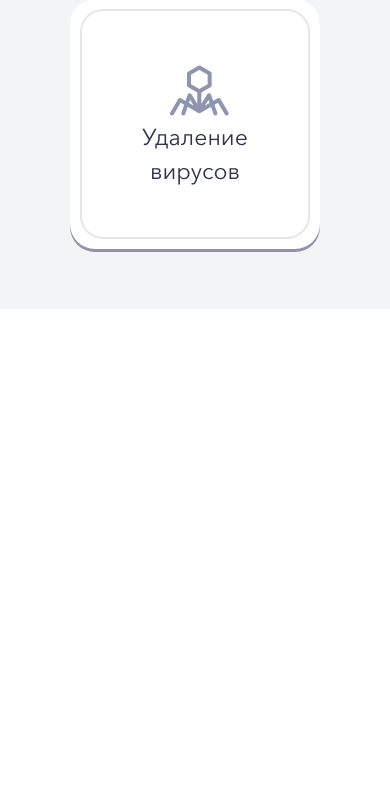
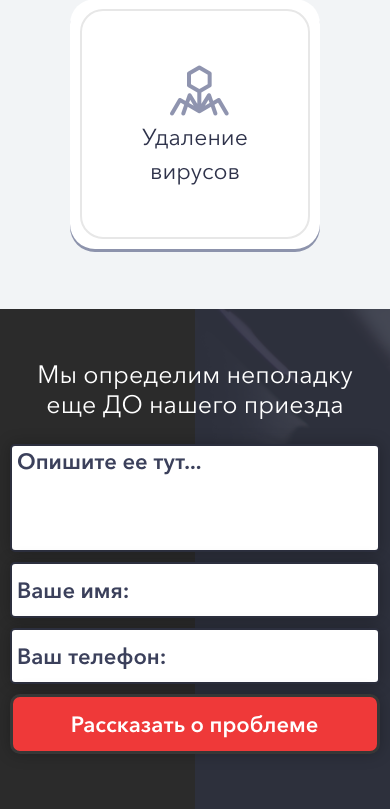
Before and after one commit to Iliya3132/pc-master, a PHP site: page / in a window 390 px wide. Shown: the part 2935-3744 px from the top of the page. Before the commit the page ends 3244 px from the top, so only its background shows below. Run offline with PHP 8.4, Linux system fonts and the light colour scheme.

Commit message:
work_24.07_fix_ready

```diff
--- a/app/index.php
+++ b/app/index.php
@@ -299,38 +299,37 @@ height="0" width="0" style="display:none;visibility:hidden"></iframe></noscript>
 			</div>
 			</div>
 
-			<!-- <div class="service-block-item grid ">
-				<div class="serv-item item3 grid">
-					<div class="items-border grid">
-						<i class="serv-icon-wi-fi"></i>
-						<div class="item-text">Настройка Wi-fi
-							<br> роутера, сети</div>
+		</div>
+	</div>
+</section>
+
+
+
+
+	<!-- ========================================================== -->
+
+	<section class="section_fix flex">
+		<div class="container container_fix flex">
+			<div class="wrap_fix flex">
+				<div class="fix_title flex">
+					<div class="wrap_fix_h4 flex">
+						<h4>у вас<br />неполадка с<br />компьютером?</h4>
+					</div>
+				</div>
+				<div class="fix_offer flex">
+					<div class="wrap_fix_offer flex">
+						<div class="fix_ofer_title flex">Мы определим неполадку<br />еще ДО нашего приезда</div>
+						<form action="none" class="wrap_fix_form flex">
+							<textarea class="fix_description" name="fix_description">Опишите ее тут...</textarea>
+							<input size="15" type="text" name="fix_name" id="fix_name" value="Ваше имя:" class="input-text">
+							<input size="15" type="text" name="fix_phone" id="fix_phone" value="Ваш телефон:" class="input-text">
+							<input type="submit" class="fix_button_description wrap_button" name="fix_send" value="Рассказать о проблеме">
+						</form>
 					</div>
 				</div>
 			</div>
-			<div class="service-block-item grid">
-				<div class="serv-item item4 grid">
-					<div class="items-border grid">
-						<i class="serv-icon-web-interface"></i>
-						<div class="item-text">Установка
-							<br> программ</div>
-					</div>
-				</div>
-			</div>
-			<div class="service-block-item grid">
-				<div class="serv-item item5 grid">
-					<div class="items-border grid">
-						<i class="serv-icon-virus"></i>
-						<div class="item-text">Удаление
-							<br> вирусов</div>
-					</div>
-				</div>
-			</div>-->
 		</div>
-	</div>
-</section>
-	<!-- ========================================================== -->
-
+	</section>
 	<!-- <section class="problen-section grid">
 		<div class="section-warp grid">
 			<div class="section-fone-right" style="background-image: url(img/problem/right.png);"></div>
--- a/app/sass/_media.sass
+++ b/app/sass/_media.sass
@@ -27,7 +27,53 @@
 					height: 98px
 					font-size: 20px
 
-
+	.section_fix
+		.container_fix
+			padding: 10px 0 60px
+			position: relative
+			z-index: 3
+			.wrap_fix
+				justify-content: center
+				flex-grow: 1
+				.fix_title
+					display: none
+					flex-basis: 50%
+					.wrap_fix_h4
+						h4
+							font-size: 60px
+				.fix_offer
+					justify-self: center
+					.wrap_fix_offer
+						.fix_ofer_title
+							margin: 50px 0 20px
+							justify-content: center
+							font-size: 30px
+							text-align: center
+							color: #fff
+						.wrap_fix_form
+							flex-wrap: wrap
+							padding: 0 55px
+							justify-content: center
+							.fix_description
+								width: 100%
+								border-radius: 5px
+								height: 150px
+								border: 2px #2c2f3e solid
+								padding-left: 5px
+								box-shadow: 0 0 15px 0 rgba(0,0,0,.25)
+								color: #3b405b
+								margin: 10px 0 10px 0
+								font-family: AvenirNextW10-Demi
+								font-size: 22px
+								resize: none
+							input
+								width: 100%
+								margin: 10px 0 10px 0
+							.fix_button_description
+								width: 70%
+								width: 340px
+								height: 70px
+								font-size: 22px
 	//Large: ≥992px
 
 	//============= Шапка ============
@@ -300,6 +346,35 @@
 					margin: 10px
 
 
+	.section_fix
+		.container_fix
+			padding: 10px 0 40px
+			.wrap_fix
+				.fix_title
+					display: none
+				.fix_offer
+					justify-self: center
+					flex-basis: 100%
+					padding: 10px
+					.wrap_fix_offer
+						.fix_ofer_title
+							margin: 30px 0 20px
+							justify-content: center
+							font-size: 25px
+							text-align: center
+							color: #fff
+						.wrap_fix_form
+							padding: 0
+							.fix_description
+								height: 100px
+								margin: 5px 0 5px 0
+							input
+								width: 100%
+								margin: 5px 0 5px 0
+							.fix_button_description
+								width: 100%
+								height: 60px
+
 
 //Extra small: >0
 @media (max-width: 350px)
--- a/app/sass/blocks/advantages.sass
+++ b/app/sass/blocks/advantages.sass
@@ -1,7 +1,7 @@
 @import "../vars"
 
 .section_adv
-	padding: 70px 0 30px 0
+	padding: 50px 0 30px 0
 	margin: 0
 	background-color: #2c2f3e
 	text-align: center
@@ -17,9 +17,7 @@
 				justify-content: center
 				padding: 0 0 30px 0
 				h2
-					font-size: 65px
-					font-family: IntroRegular
-					text-transform: uppercase
+					font-size: 70px
 					line-height: 69px
 					text-align: center
 					color: #fff
--- /dev/null
+++ b/app/sass/blocks/fix.sass
@@ -0,0 +1,90 @@
+@import "../vars"
+
+.section_fix
+	position: relative
+	background-color: #2b2b2b
+	&:after
+		content: ''
+		display: block
+		position: absolute
+		right: 0
+		width: 50%
+		height: 100%
+		z-index: 1
+		background-image: url(../img/problem/right.png)
+		background-size: cover
+	&:before
+		content: ''
+		position: absolute
+		width: 50%
+		height: 100%
+		right: 0
+		background-color: rgba(44,47,62,.85)
+		z-index: 2
+	.container_fix
+		padding: 10px 0 60px
+		position: relative
+		z-index: 3
+		.wrap_fix
+			flex-direction: row
+			flex-grow: 1
+			.fix_title
+				flex-basis: 50%
+				.wrap_fix_h4
+					h4
+						align-self: center
+						font-size: 70px
+						line-height: .8
+						color: #fff
+
+			.fix_offer
+				flex-basis: 50%
+				.wrap_fix_offer
+					flex-direction: column
+					align-content: center
+					.fix_ofer_title
+						margin: 50px 0 20px
+						justify-content: center
+						font-size: 30px
+						text-align: center
+						color: #fff
+					.wrap_fix_form
+						flex-wrap: wrap
+						padding: 0 55px
+						justify-content: center
+						.fix_description
+							width: 100%
+							border-radius: 5px
+							height: 150px
+							border: 2px #2c2f3e solid
+							padding-left: 5px
+							box-shadow: 0 0 15px 0 rgba(0,0,0,.25)
+							color: #3b405b
+							margin: 10px 0 10px 0
+							font-family: AvenirNextW10-Demi
+							font-size: 22px
+							resize: none
+						input
+							flex-direction: row
+							width: 48%
+							height: 50px
+							border-radius: 5px
+							border: 2px #2c2f3e solid
+							padding-left: 5px
+							box-shadow: 0 0 15px 0 rgba(0,0,0,.25)
+							color: #3b405b
+							margin: 10px 0 10px 0
+							font-family: AvenirNextW10-Demi
+							font-size: 22px
+						.fix_button_description
+							width: 70%
+							border: 3px solid #373737
+							border-radius: 10px
+							color: #fff
+							font-family: AvenirNextW10-Demi
+							background-color: #ef3939
+							cursor: pointer
+							width: 340px
+							height: 70px
+							font-size: 22px
+							justify-self: center
--- a/app/sass/blocks/services.sass
+++ b/app/sass/blocks/services.sass
@@ -25,8 +25,7 @@
 			position: relative
 			color: #2e324a
 			font-size: 60px
-			font-family: $font-affect_regular
-			text-transform: uppercase
+
 			justify-content: center
 			align-content: center
 		.wrap_serv_items
--- a/app/sass/main.sass
+++ b/app/sass/main.sass
@@ -17,6 +17,9 @@ body
 
 h1,h2,h3,h4,h5,h6
 	margin: 0
+	text-transform: uppercase
+	font-family: $font-affect_regular
+
 
 .flex
 	display: flex
@@ -151,11 +154,10 @@ a
 						color: $accent //#343434
 						font-size: 75px
 						//font-family: $font-affect_light
-						font-family: $font-affect_regular
+						//font-family: $font-affect_regular
 						//font-family: $font-affect_bold
 						//font-family: $font-capture_regular
 						//font-family: $font-book
-						text-transform: uppercase
 						margin-bottom: 0
 						line-height: .8
 						span
@@ -710,5 +712,6 @@ footer
 @import "blocks/menu"
 @import "blocks/advantages"
 @import "blocks/services"
+@import "blocks/fix"
 
 @import "media"
--- a/gulpfile.js
+++ b/gulpfile.js
@@ -38,7 +38,7 @@ gulp.task('js', ['common-js'], function() {
 
 gulp.task('browser-sync', function() {
 	browserSync({
-		proxy: "pc-master.loc",
+		proxy: "pc-master",
 		notify: false,
 		// tunnel: true,
 		// tunnel: "projectmane", //Demonstration page: http://projectmane.localtunnel.me
```
Also changed, not shown: other parts of app/sass/_media.sass (+29 -1 lines), app/css/blocks/services.min.css (+1 -1 lines), app/css/blocks/advantages.min.css, app/css/blocks/fix.min.css (added), app/css/main.min.css.
